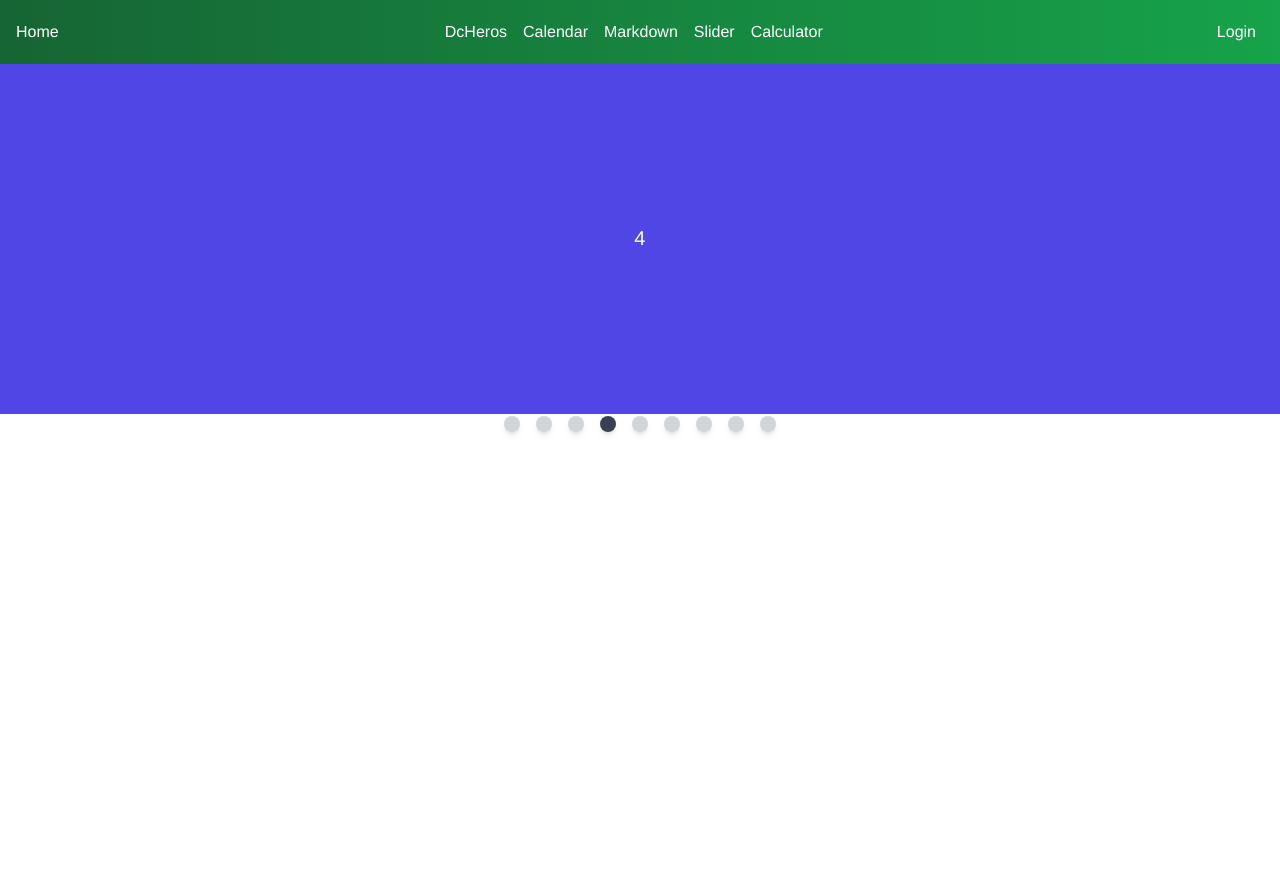
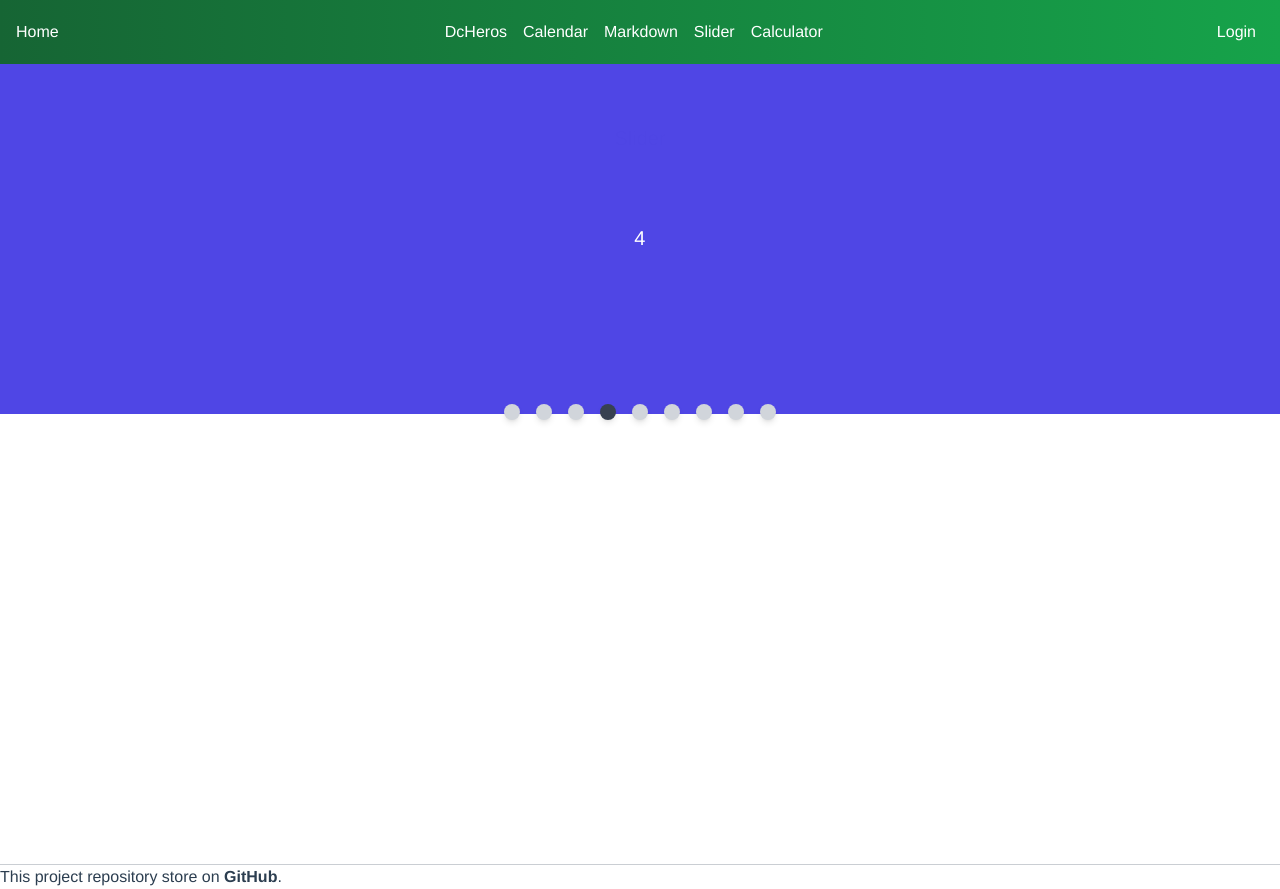
Before and after one commit to sgtao/bitfumesVue3Apps, a Vue app in the folder 11_vue-create-app/: page /slider in a window 1280 px wide. Shown: the top 889 px of the page. Before the commit the page ends 800 px from the top, so only its background shows below. Built offline with nearby package versions, Linux system fonts and the light colour scheme.

Commit message:
update 11_vue-create for style views and remove unused component

```diff
--- a/11_vue-create-app/src/App.vue
+++ b/11_vue-create-app/src/App.vue
@@ -1,7 +1,16 @@
 <template>
-    <div class="w-full">
-        <AppNavigator :list="list" class="w-full" />
-        <router-view :list="list" class="w-full" />
+    <div class="w-full h-screen">
+        <AppNavigator :list="list" class="w-full h-1/12" />
+        <router-view :list="list" class="w-full h-5/6" />
+        <div class="text-left h-1/12">
+            <hr />
+            <p>
+                This project repository store on
+                <a href="https://github.com/sgtao/bitfumesVue3Apps" target="_blank">
+                    <strong>GitHub</strong> </a
+                >.
+            </p>
+        </div>
     </div>
 </template>
 <script>
--- a/11_vue-create-app/src/router/index.js
+++ b/11_vue-create-app/src/router/index.js
@@ -1,6 +1,5 @@
 import {createRouter, createWebHistory} from 'vue-router';
-import DefaultHome from '../views/DefaultHome.vue';
-import DefaultAbout from '../views/DefaultAbout.vue';
+import HomeView from '../views/HomeView.vue';
 import DcHeros from '../views/DcHeros.vue';
 import MonthCalendar from '../views/MonthCalendar.vue';
 import MarkdownApp from '../views/MarkdownApp.vue';
@@ -11,12 +10,7 @@ const routes = [
     {
         path: '/',
         name: 'Home',
-        component: DefaultHome,
-    },
-    {
-        path: '/about',
-        name: 'About',
-        component: DefaultAbout,
+        component: HomeView,
     },
     {
         path: '/dc-heros',
--- a/11_vue-create-app/src/views/CalculatorApp.vue
+++ b/11_vue-create-app/src/views/CalculatorApp.vue
@@ -1,6 +1,6 @@
 <!-- CalculatorApp.vue -->
 <template>
-    <section class="flex w-full">
+    <section class="flex w-full h-full">
         <div class="m-auto">
             <div class="w-full">
                 <h1 class="text-3xl text-center">CalculatorApp</h1>
--- a/11_vue-create-app/src/views/DcHeros.vue
+++ b/11_vue-create-app/src/views/DcHeros.vue
@@ -1,6 +1,6 @@
 <!-- DcHeros.vuee -->
 <template>
-    <div class="m-auto">
+    <div class="m-auto h-full">
         <h1 class="text-3xl text-center my-4">Dc Heros herosCount {{ herosCount }}</h1>
         <ul class="rounded p-2 w-80 m-auto">
             <li class="m-auto" v-for="(hero, index) in dcHeros" :key="hero.name">
--- a/11_vue-create-app/src/views/DefaultAbout.vue
+++ /dev/null
@@ -1,16 +0,0 @@
-<template>
-    <div class="about m-auto">
-        <p>
-            This project repository store on
-            <a href="https://github.com/sgtao/bitfumesVue3Apps" target="_blank">
-                <strong>GitHub</strong> </a
-            >.
-        </p>
-    </div>
-</template>
-<script>
-// @ is an alias to /src
-export default {
-    name: 'defaultAbout',
-};
-</script>
--- a/11_vue-create-app/src/views/DefaultHome.vue
+++ b/11_vue-create-app/src/views/HomeView.vue
@@ -1,3 +1,4 @@
+<!-- HomeView.vue -->
 <template>
     <div class="home">
         <h1 class="text-center text-2xl md:text-4xl my-2">Vue 3 Apps</h1>
@@ -40,7 +41,7 @@
 
 <script>
 export default {
-    name: 'defaultHome',
+    name: 'HomeView',
     props: {
         list: Array,
     },
--- a/11_vue-create-app/src/views/MarkdownApp.vue
+++ b/11_vue-create-app/src/views/MarkdownApp.vue
@@ -1,10 +1,10 @@
 <!-- MarkdownApp.vue -->
 <!-- HTML -->
 <template>
-    <div class="m-auto h-screen">
+    <div class="m-auto h-full">
         <h1 class="w-full text-3xl my-4 text-center">Markdown App</h1>
         <!-- アプリ本体の領域 -->
-        <div class="flex flex-wrap w-full h-screen">
+        <div class="flex flex-wrap w-full h-full">
             <section class="flex m-auto w-10/12 h-full text-left">
                 <!-- テキストエリアを設置 -->
                 <article class="w-1/2 border">
--- a/11_vue-create-app/src/views/MonthCalendar.vue
+++ b/11_vue-create-app/src/views/MonthCalendar.vue
@@ -1,6 +1,6 @@
 <!-- MonthCalendar.vue -->
 <template>
-    <div class="m-auto p-2 max-w-lg">
+    <div class="m-auto p-2 max-w-lg h-full">
         <h1 class="text-3xl my-2 text-center">Calendar</h1>
         <MonthLabel :monthName="currentMonthName" :year="currentYear" />
         <PageButtons
--- a/11_vue-create-app/src/views/SliderApp.vue
+++ b/11_vue-create-app/src/views/SliderApp.vue
@@ -1,7 +1,7 @@
 <!-- SliderApp.vue -->
 <!-- template -->
 <template>
-    <section class="flex flex-wrap w-full relative">
+    <section class="flex flex-wrap w-full relative h-full">
         <h1 class="m-auto w-full text-xl">Slider</h1>
         <div class="w-full absolute" v-for="(color, index) in sliders" :key="color">
             <transition name="fade">
@@ -10,8 +10,8 @@
                 </div>
             </transition>
         </div>
-        <div class="w-full" style="height: 340px">
-            <div class="absolute bottom-0 w-full flex justify-center">
+        <div class="w-full mt-48" style="height: 340px">
+            <div class="absolute w-full flex justify-center">
                 <!-- currentSlideのマークのみ色を変える -->
                 <div
                     v-for="(slider, index) in sliders"
```
